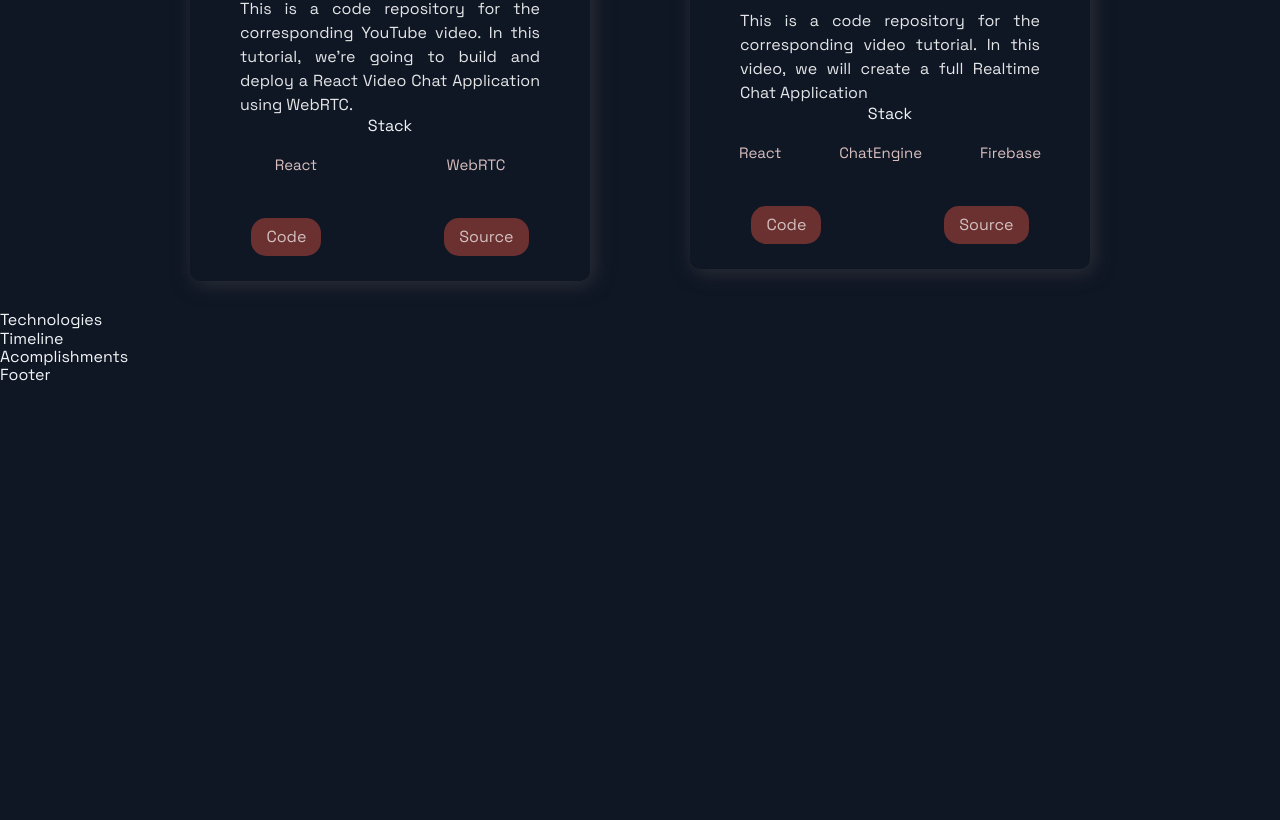
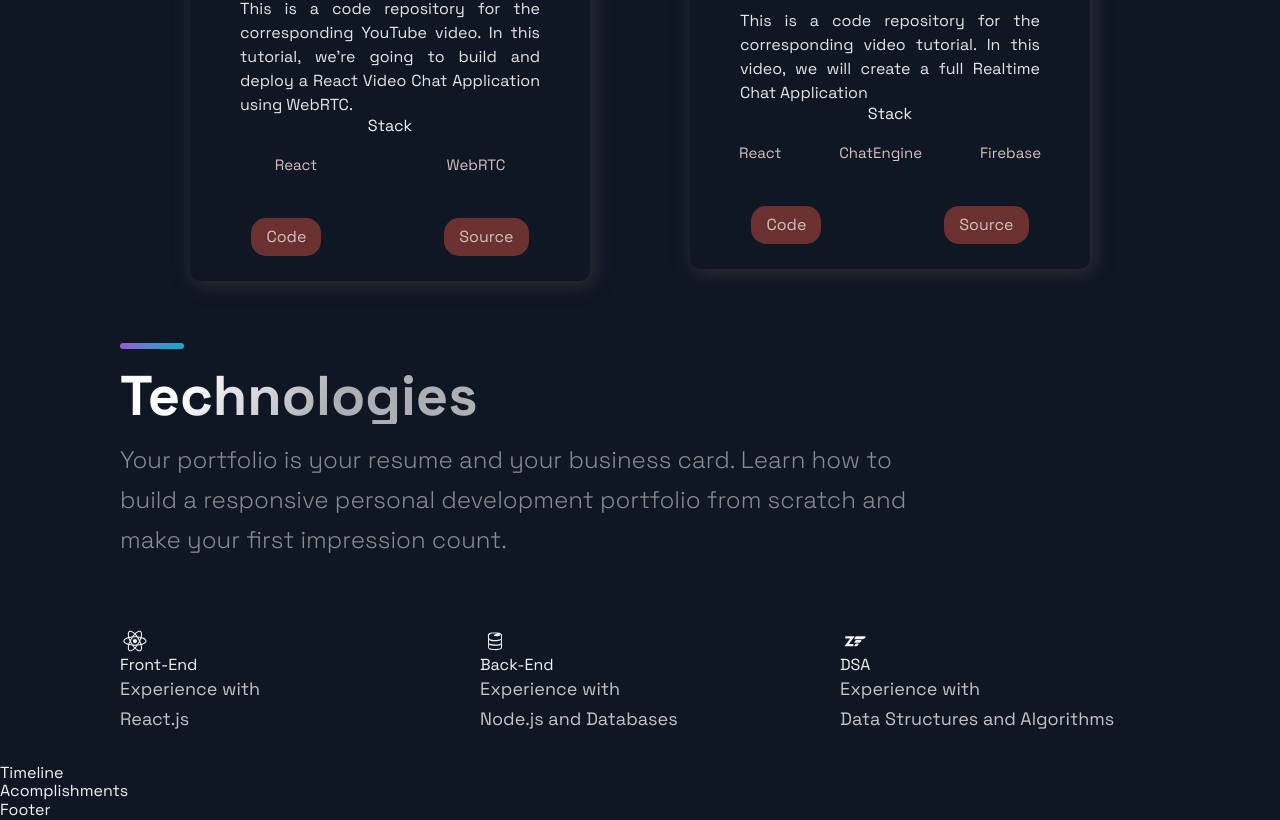
Before and after one commit to anuragc2001/portfolio_website_v2, a Next.js app: page / in a window 1280 px wide. Shown: the part 1902-2722 px from the top of the page. Before the commit the page ends 2287 px from the top, so only its background shows below. Built offline with nearby package versions, Linux system fonts and the light colour scheme.

Commit message:
added technologies section

```diff
--- a/src/components/Technologies/Technologies.js
+++ b/src/components/Technologies/Technologies.js
@@ -3,10 +3,47 @@
 import { Section, SectionDivider, SectionText, SectionTitle } from '../../styles/GlobalComponents';
 import { List, ListContainer, ListItem, ListParagraph, ListTitle } from './TechnologiesStyles';
 
-const Technologies = () =>  (
-  <div>
-    Technologies
-  </div>
+const Technologies = () => (
+  <Section id='tech'>
+    <SectionDivider />
+    <br />
+    <SectionTitle>Technologies</SectionTitle>
+    <SectionText>
+      Your portfolio is your resume and your business card. Learn how to build a responsive personal development portfolio from scratch and make your first impression count.
+    </SectionText>
+    <List>
+      <ListItem>
+        <DiReact size='3rem' />
+        <ListContainer>
+          Front-End
+        </ListContainer>
+        <ListParagraph>
+          Experience with <br />
+          React.js
+        </ListParagraph>
+      </ListItem>
+      <ListItem>
+        <DiFirebase size='3rem' />
+        <ListContainer>
+          Back-End
+        </ListContainer>
+        <ListParagraph>
+          Experience with <br />
+          Node.js and Databases
+        </ListParagraph>
+      </ListItem>
+      <ListItem>
+        <DiZend size='3rem' />
+        <ListContainer>
+          DSA
+        </ListContainer>
+        <ListParagraph>
+          Experience with <br />
+          Data Structures and Algorithms
+        </ListParagraph>
+      </ListItem>
+    </List>
+  </Section>
 );
 
 export default Technologies;
```
